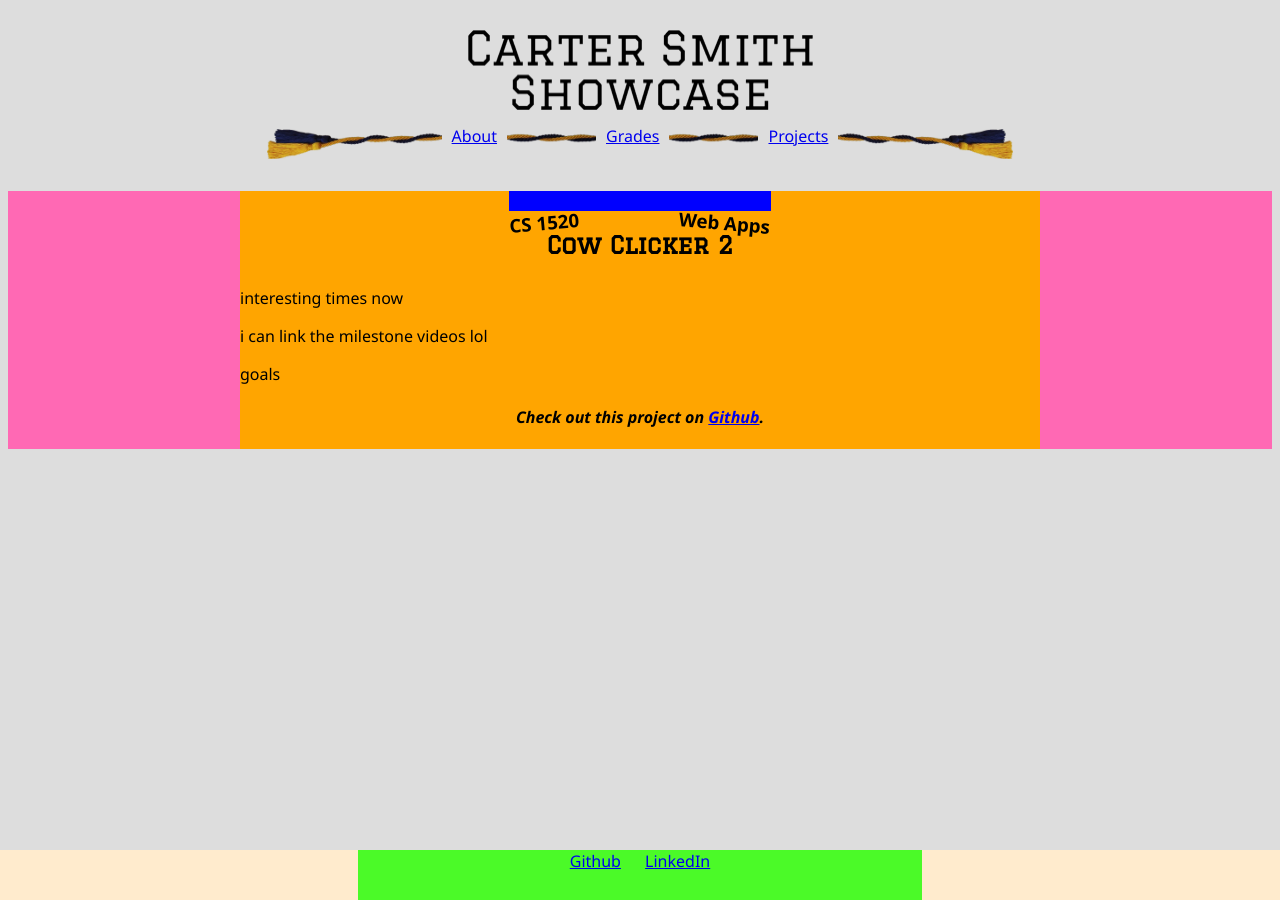
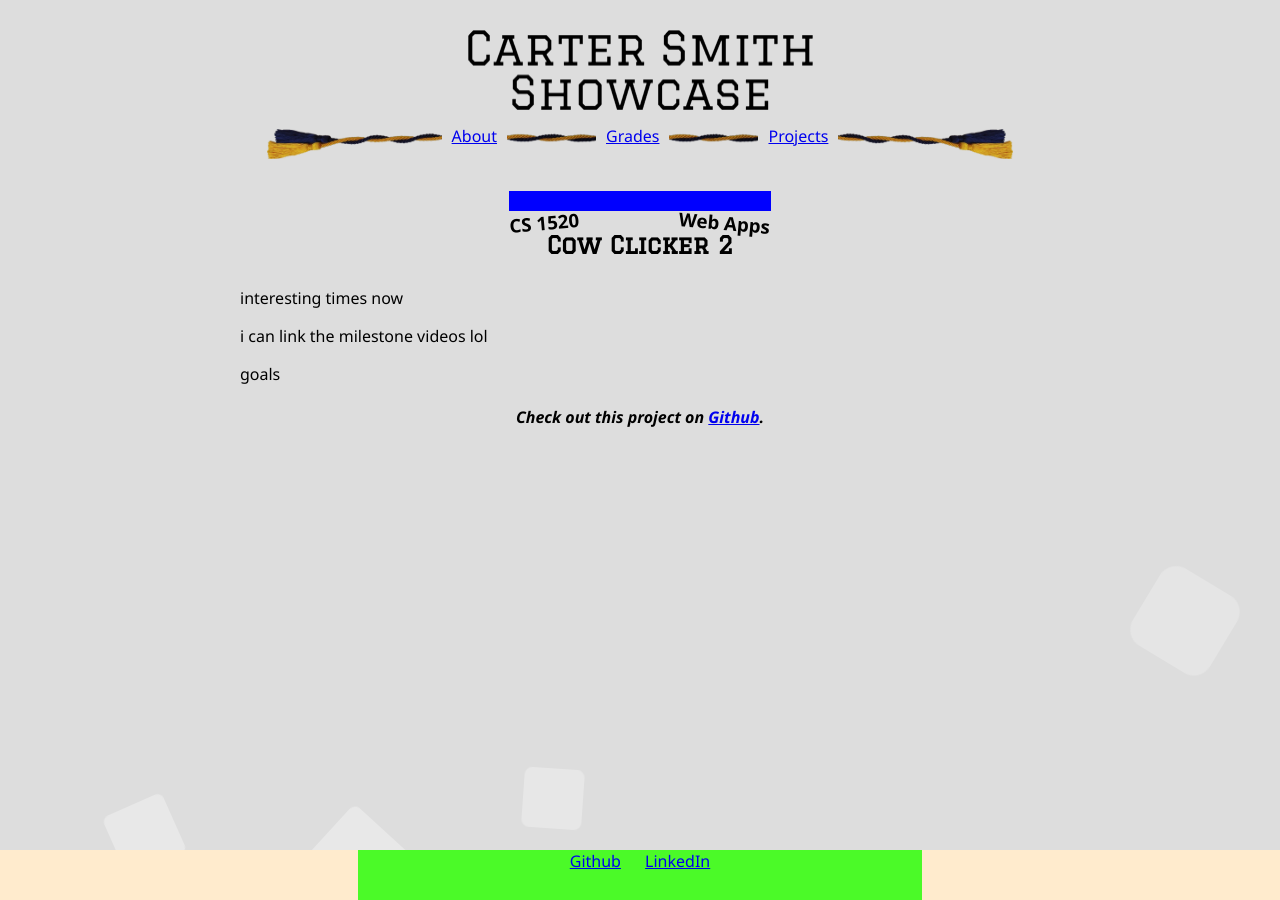
Before and after one commit to cas380/carter-smith-showcase, a Jekyll site: the page built from _project-pages/cow-clicker-2.md, in a window 1280 px wide. Built offline with Jekyll 4.4.1, drawn with Linux system fonts in a browser that asks for light colours.

Commit message:
Background animation

```diff
--- a/_layouts/default.html
+++ b/_layouts/default.html
@@ -5,6 +5,7 @@
 		<meta http-equiv="X-UA-Compatible" content="IE=edge">
 		<meta name="viewport" content="width=device-width, initial-scale=1">
 		<link rel="stylesheet" href="{{ site.url }}{{ site.baseurl }}/assets/style/default.css">
+		<link rel="stylesheet" href="{{ site.url }}{{ site.baseurl }}/assets/style/animation.css">
 		{% if layout.style == "project_list" %}
 			<link rel="stylesheet" href="{{ site.url }}{{ site.baseurl }}/assets/style/projects.css">
 		{% elsif layout.style == "grades" %}
@@ -12,6 +13,7 @@
 		{% endif %}
 	</head>
 	<body>
+		<div class="context">
 			<br />
 			{%- include header.html -%}
 			<br />
@@ -23,5 +25,20 @@
 			<br />
 			<br />
 			{%- include footer.html -%}
+		</div>
+		<div class="area">
+			<ul class="circles">
+				<li></li>
+				<li></li>
+				<li></li>
+				<li></li>
+				<li></li>
+				<li></li>
+				<li></li>
+				<li></li>
+				<li></li>
+				<li></li>
+			</ul>
+		</div>
 	</body>
 </html>
--- /dev/null
+++ b/assets/style/animation.css
@@ -0,0 +1,123 @@
+/*   -==============================-   */
+/* -===-   Animated Background!   -===- */
+/*   -==============================-   */
+
+/* Courtesy of https://uigradients.com and
+   https://csshint.com/css-animated-backgrounds/ */
+
+
+/* ============================= */
+/* ===  Regions of Interest  === */
+/* ============================= */
+.area {
+	background: #ddd;
+	width: 104%;
+	height: 104vh; /* viewport height */
+	position: fixed;
+	top: -2%;
+	left: -2%;
+	z-index: -1;
+}
+.circles {
+	position: absolute;
+	top: 0;
+	left: 0;
+	width: 100%;
+	height: 100%;
+	overflow: hidden;
+}
+.circles li {
+	position: absolute;
+	display: block;
+	list-style: none;
+	width: 20px;
+	height: 20px;
+	background: rgb(255, 255, 255, 0.4);/*rgba(255, 255, 255, 0.2);*/
+	animation: animate 25s linear infinite;
+	bottom: -150px;
+}
+
+/* ============================ */
+/* ===  Individual Circles  === */
+/* ============================ */
+.circles li:nth-child(1) {
+	left: 10%;
+	width: 65px;
+	height: 65px;
+	animation-delay: 2s;
+	animation-duration: 12s;
+}
+.circles li:nth-child(2) {
+	left: 20%;
+	width: 15px;
+	height: 15px;
+	animation-delay: 2s;
+	animation-duration: 35s;
+}
+.circles li:nth-child(3) {
+	left: 25%;
+	width: 80px;
+	height: 80px;
+	animation-delay: 0s;
+}
+.circles li:nth-child(4) {
+	left: 35%;
+	width: 150px;
+	height: 150px;
+	animation-delay: 7s;
+}
+.circles li:nth-child(5) {
+	left: 40%;
+	width: 60px;
+	height: 60px;
+	animation-delay: 0s;
+	animation-duration: 18s;
+}
+.circles li:nth-child(6) {
+	left: 50%;
+	width: 25px;
+	height: 25px;
+	animation-delay: 15s;
+	animation-duration: 45s;
+}
+.circles li:nth-child(7) {
+	left: 65%;
+	width: 20px;
+	height: 20px;
+	animation-delay: 0s;
+}
+.circles li:nth-child(8) {
+	left: 70%;
+	width: 20px;
+	height: 20px;
+	animation-delay: 4s;
+}
+.circles li:nth-child(9) {
+	left: 75%;
+	width: 110px;
+	height: 110px;
+	animation-delay: 3s;
+}
+.circles li:nth-child(10) {
+	left: 85%;
+	width: 90px;
+	height: 90px;
+	animation-delay: 0s;
+	animation-duration: 11s;
+}
+
+/* =================== */
+/* ===  Animation  === */
+/* =================== */
+@keyframes animate {
+	0% {
+		transform: translateY(0) rotate(0deg);
+		opacity: 1;
+		border-radius: 0;
+	}
+	100% {
+		transform: translateY(-1000px) rotate(720deg);
+		opacity: 0;
+		border-radius: 50%;
+	}
+}
--- a/assets/style/default.css
+++ b/assets/style/default.css
@@ -6,9 +6,11 @@
    layout, a sublayout of default.html     */
 
 
+@import url(https://fonts.googleapis.com/css?family=Graduate);
+/* Font from https://fonts.google.com/specimen/Graduate#standard-styles */
 @font-face {
-    /* Font from https://fonts.google.com/specimen/Graduate#standard-styles */
-	font-family: 'Graduate';
+    /* A back-up using the TTF in case the import dependency somehow goes down */
+	font-family: 'Manual Graduate';
 	src: URL('../fonts/Graduate-Regular.ttf') format('truetype');
 }
 
@@ -23,8 +25,8 @@
 }
 h1 {
     text-align: center;
-    font-family: 'Graduate', 'Segoe UI', Tahoma, Geneva, Verdana, sans-serif;
-                            /* Use the same backups as in the body below */
+    font-family: 'Graduate', 'Manual Graduate', 'Segoe UI', Tahoma, Geneva, Verdana, sans-serif;
+                                                /* Use the same backups as in the body below */
 }
 header img {
     margin-bottom: 10px;
@@ -55,14 +57,14 @@
     overflow-x: hidden;
 }
 .flex-vertical-center {
-    background-color: hotpink;
+    /* background-color: hotpink; */
     display: flex;
     flex-direction: column;
     justify-content: center;
     align-items: center;
 }
 .body-content-wrapper {
-    background-color: orange;
+    /* background-color: orange; */
     width: 800px;
 }
 
@@ -73,7 +75,7 @@
     /* body-content-wrapper is set to 800px above, so if the screen
        is smaller than that, we settle for the whole screen space   */
     .body-content-wrapper {
-        background-color: orangered;
+        /* background-color: orangered; */
         width: 100%;
     }
 }
```
Also changed, not shown: _layouts/project_list.html (+5 -28 lines), _main-pages/projects.md (+0 -3 lines). Lines whose indentation alone changed are shown as unchanged.
